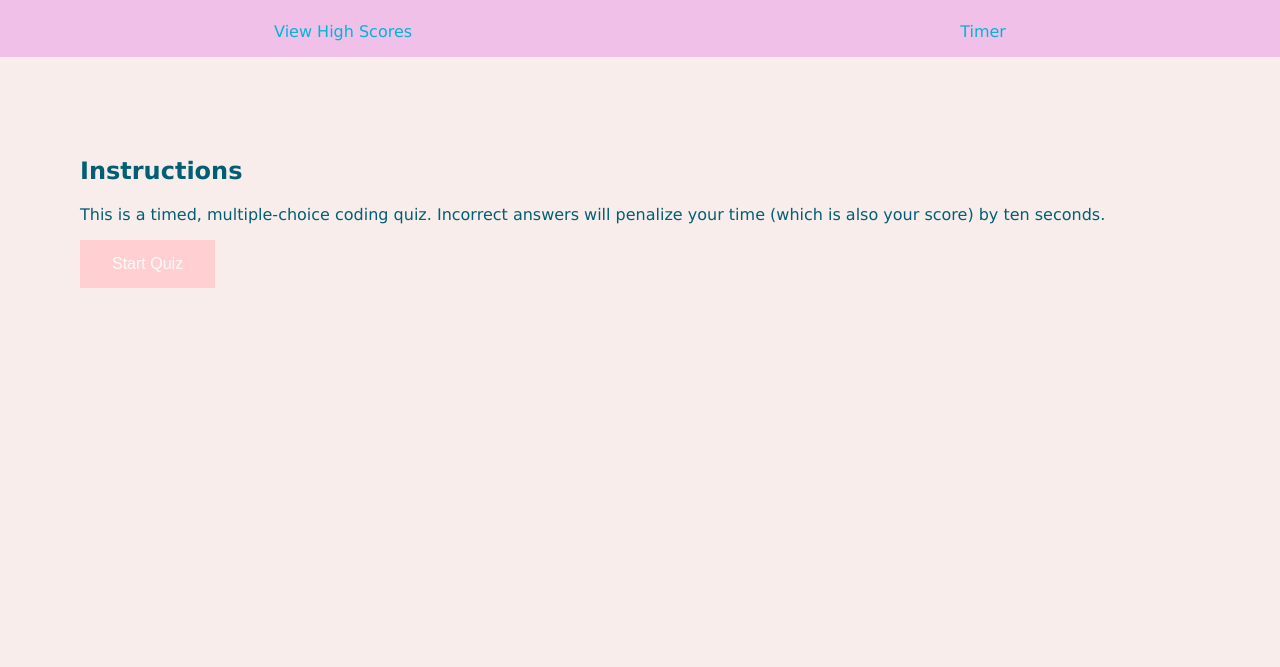
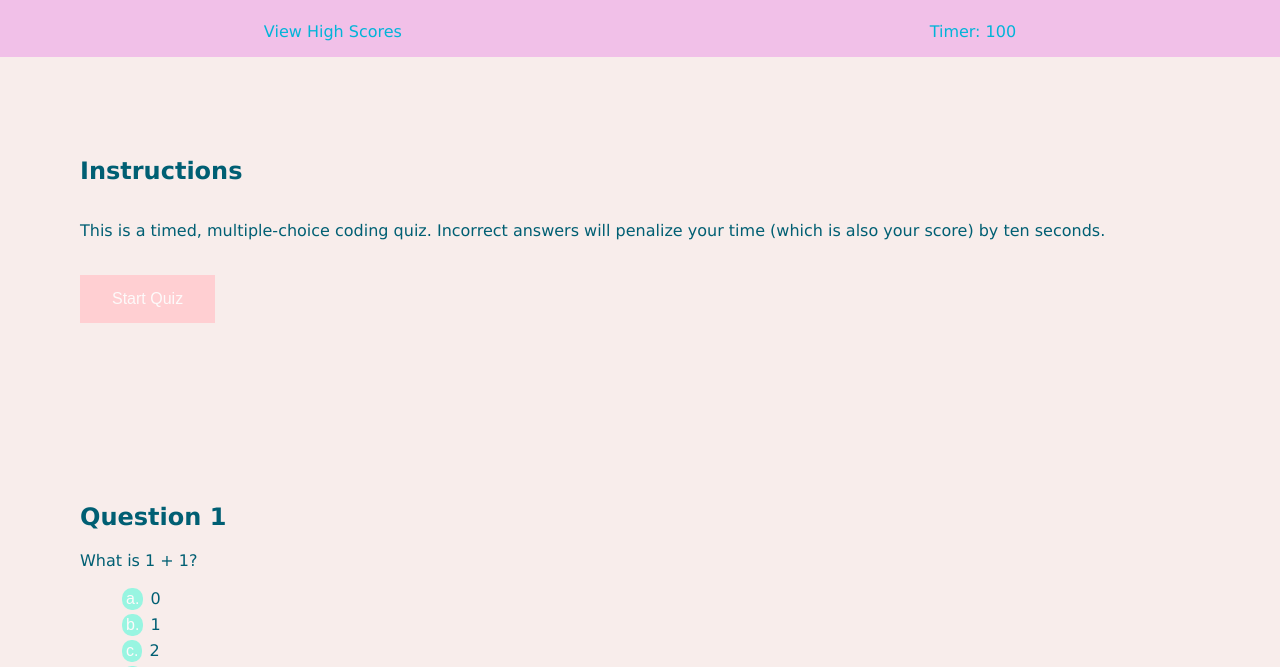
Before and after one commit to RosannaRocha/coding-quiz, a plain HTML site: page index.html in a window 1280 px wide. Shown: the part 75-742 px from the top of the page. Drawn offline with Linux system fonts and the light colour scheme.

Commit message:
question code

```diff
--- a/assets/css/style.css
+++ b/assets/css/style.css
@@ -6,6 +6,7 @@
     --cream: #FDFAFA;
     --coral: #ffcfd2;
     --teal: #005f73;
+    --seafoam: #98f5e1;
 }
 
 body {
@@ -41,6 +42,7 @@ header div {
 header a {
     text-decoration: none;
     color: var(--ocean);
+    align-items: center;
 }
 
 header a:hover {
@@ -49,6 +51,7 @@ header a:hover {
 
 header p {
     color: var(--ocean);
+    align-items: center;
 }
 
 .header-content {
@@ -60,17 +63,23 @@ header p {
 .main {
     flex: 1 0 auto;
     display: flex;
-}
-
-.instructions {
     color: var(--teal);
+    justify-content: center;
+    flex-direction: column;
 }
 
 .instruction-content {
     padding: 5em;
+    display: flex;
+    flex-direction: column;
 }
 
-.button {
+.button-box {
+    align-items: center;
+    justify-content: center;
+}
+
+.start-button {
     background-color: var(--coral);
     border: none;
     padding: 15px 32px;
@@ -83,6 +92,41 @@ header p {
 
 .button:hover {
     color: var(--teal);
+}
+
+.questions {
+    color: var(--teal);
+    padding: 5em;
+    display: flex;
+}
+
+.question-content ol li {
+    list-style-type: none;
+}
+
+.question-button {
+    background-color: var(--seafoam);
+    border: none;
+    padding: 2px 4px;
+    margin: 2px;
+    text-align: center;
+    text-decoration: none;
+    display: inline-block;
+    font-size: 16px;
+    color: var(--cream);
+    border-radius: 45%;
+}
+
+.question-button:hover {
+    cursor: pointer;
+}
+
+.hidden {
+    display: none;
+}
+
+.visible {
+    display: block;
 }
 
 /* Footer Styling */
--- a/index.html
+++ b/index.html
@@ -14,7 +14,7 @@
         </div>
         <p class="header-content">
             <a href="#" class="high-scores">View High Scores</a>
-            Timer
+            <id="timer">Timer: 100</id>
         </p>
     </header>
     <main class="main">
@@ -25,8 +25,24 @@
                 </h2>
                 <p>
                     This is a timed, multiple-choice coding quiz. Incorrect answers will penalize your time (which is also your score) by ten seconds.
+                    <br>
+                    <br>
                 </p>
-                <button class="button">Start Quiz</button>
+                <div class="button-box">
+                    <button class="start-button">Start Quiz</button>
+                </div>
+            </div>
+        </section>
+        <section class="questions">
+            <div class="question-content">
+                <h2>Question 1</h2>
+                <p>What is 1 + 1?</p>
+                <ol>
+                    <li><button class="question-button">a.</button> 0</li>
+                    <li><button class="question-button">b.</button> 1</li>
+                    <li><button class="question-button">c.</button> 2</li>
+                    <li><button class="question-button">d.</button> 3</li>
+                </ol>
             </div>
         </section>
     </main>
@@ -36,5 +52,7 @@
        </a>
        <a href="https://github.com/RosannaRocha">Rosanna's Github</a>
     </footer>
+
+    <script src="assets/js/script.js"></script>
 </body>
 </html>
```
